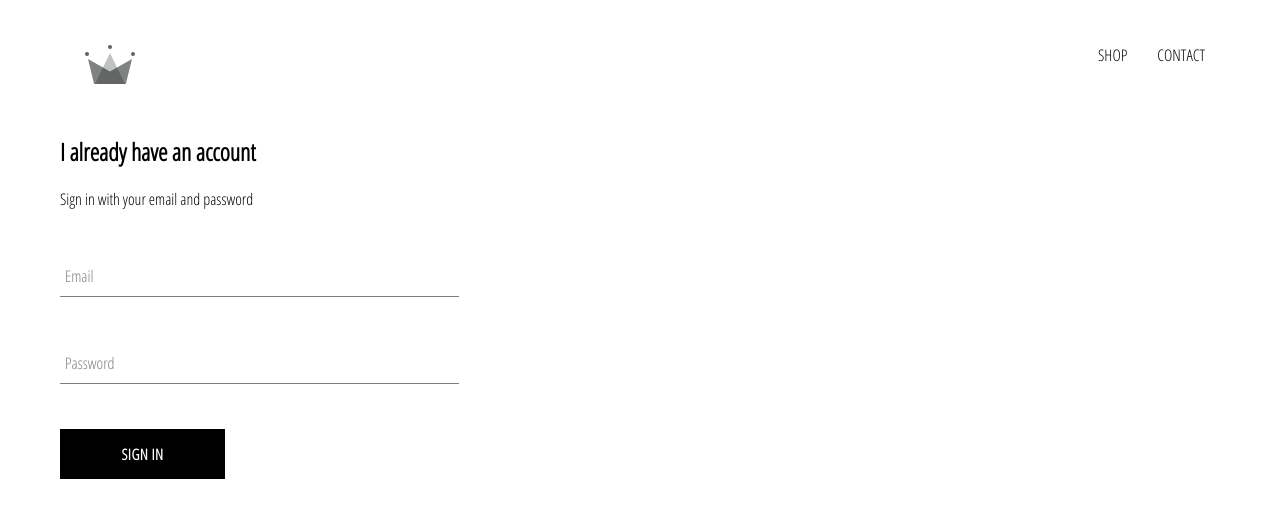
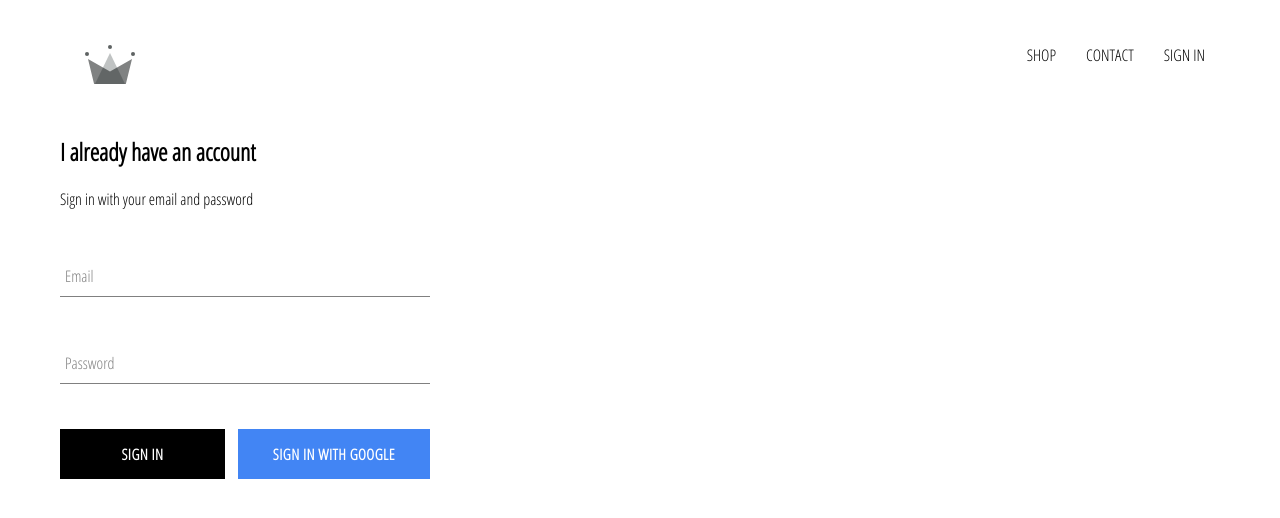
Before and after one commit to allanweber/react-ecommerce, a React (Create React App) app: page /signin in a window 1280 px wide. Shown: the top 518 px of the page. Built offline with nearby package versions, Linux system fonts and the light colour scheme; no server answers.

Commit message:
Firebase

```diff
--- a/package.json
+++ b/package.json
@@ -6,6 +6,7 @@
     "@testing-library/jest-dom": "^4.2.4",
     "@testing-library/react": "^9.3.2",
     "@testing-library/user-event": "^7.1.2",
+    "firebase": "^7.14.6",
     "node-sass": "^4.14.1",
     "react": "^16.13.1",
     "react-dom": "^16.13.1",
--- a/src/App.css
+++ b/src/App.css
@@ -7,3 +7,7 @@
   text-decoration: none;
   color: black;
 }
+
+* {
+  box-sizing: border-box;
+}
--- a/src/App.js
+++ b/src/App.js
@@ -1,15 +1,36 @@
-import React from "react";
+import React, { Component } from "react";
 import { Route, Switch } from "react-router-dom";
 import "./App.css";
 import HomePage from "./pages/homepage/homepage.component";
-import ShopPage from './pages/shop/shop.component'
-import Header from './components/header/header.component'
-import SignInAndSignUp from './pages/sign-in-and-sign-up/sign-in-and-sign-up.component'
+import ShopPage from "./pages/shop/shop.component";
+import Header from "./components/header/header.component";
+import SignInAndSignUp from "./pages/sign-in-and-sign-up/sign-in-and-sign-up.component";
+import { auth } from "./firebase/firebase.utils";
 
-function App() {
+class App extends Component {
+  constructor() {
+    super();
+
+    this.state = {
+      currentUser: null,
+    };
+  }
+
+  unsubscribeFromAuth = null;
+  componentDidMount() {
+    this.unsubscribeFromAuth = auth.onAuthStateChanged((user) => {
+      this.setState({ currentUser: user });
+    });
+  }
+
+  componentWillUnmount() {
+    this.unsubscribeFromAuth();
+  }
+
+  render() {
     return (
       <div>
-      <Header />
+        <Header currentUser={this.state.currentUser} />
         <Switch>
           <Route exact path="/" component={HomePage} />
           <Route path="/shop" component={ShopPage} />
@@ -18,5 +39,6 @@
       </div>
     );
   }
+}
 
 export default App;
--- a/src/components/custom-button/custom-button.component.jsx
+++ b/src/components/custom-button/custom-button.component.jsx
@@ -2,8 +2,11 @@
 
 import "./custom-button.styles.scss";
 
-const CustomButton = ({ children, ...otherProps }) => (
-  <button className="custom-button" {...otherProps}>
+const CustomButton = ({ children, isGoogleSignIn, ...otherProps }) => (
+  <button
+    className={`${isGoogleSignIn ? "google-sign-in" : ""} custom-button`}
+    {...otherProps}
+  >
     {children}
   </button>
 );
--- a/src/components/custom-button/custom-button.styles.scss
+++ b/src/components/custom-button/custom-button.styles.scss
@@ -19,4 +19,14 @@
     color: black;
     border: 1px solid black;
   }
+
+  &.google-sign-in {
+    background-color: #4285f4;
+    color: white;
+
+    &:hover {
+      background-color: #357ae8;
+      border: none;
+    }
+  }
 }
--- a/src/components/header/header.component.jsx
+++ b/src/components/header/header.component.jsx
@@ -1,9 +1,10 @@
 import React from "react";
 import { Link } from "react-router-dom";
 import { ReactComponent as Logo } from "../../assets/crown.svg";
+import { auth } from "../../firebase/firebase.utils";
 import "./header.styles.scss";
 
-const Header = () => (
+const Header = ({ currentUser }) => (
   <div className="header">
     <Link className="logo-container" to="/">
       <Logo className="logo" />
@@ -15,6 +16,13 @@
       <Link className="option" to="/shop">
         CONTACT
       </Link>
+      {currentUser ? (
+        <div className="option" onClick={() => auth.signOut()}>SIGN OUT</div>
+      ) : (
+        <Link className="option" to="/signin">
+          SIGN IN
+        </Link>
+      )}
     </div>
   </div>
 );
--- a/src/components/header/header.styles.scss
+++ b/src/components/header/header.styles.scss
@@ -20,6 +20,7 @@
 
     .option {
       padding: 10px 15px;
+      cursor: pointer;
     }
   }
 }
--- a/src/components/sign-in/sign-in.component.jsx
+++ b/src/components/sign-in/sign-in.component.jsx
@@ -1,6 +1,7 @@
 import React, { Component } from "react";
 import FormInput from "../form-input/form-input.component";
 import CustomButton from "../custom-button/custom-button.component";
+import { signInWithGoogle } from "../../firebase/firebase.utils";
 
 import "./sign-in.styles.scss";
 
@@ -48,7 +49,12 @@
             label="Password"
             autoComplete="current-password"
           />
-          <CustomButton type="submit">Sign In</CustomButton>
+          <div className="buttons">
+            <CustomButton type="submit">Sign in</CustomButton>
+            <CustomButton onClick={signInWithGoogle} isGoogleSignIn>
+              Sign in with Google
+            </CustomButton>
+          </div>
         </form>
       </div>
     );
--- a/src/components/sign-in/sign-in.styles.scss
+++ b/src/components/sign-in/sign-in.styles.scss
@@ -1,9 +1,14 @@
 .sign-in {
-    width: 30vw;
+    width: 370px;
     display: flex;
     flex-direction: column;
 
     .title {
         margin: 10px 0;;
     }
+
+    .buttons {
+        display: flex;
+        justify-content: space-between;
+    }
 }
--- /dev/null
+++ b/src/firebase/firebase.utils.js
@@ -0,0 +1,25 @@
+import firebase from "firebase/app";
+import "firebase/firestore";
+import "firebase/auth";
+
+const config = {
+  apiKey: "AIzaSyAQGg3dhKyeXtmXXJ8oPSN9axbjiqGeedg",
+  authDomain: "ecommerce-db-allan.firebaseapp.com",
+  databaseURL: "https://ecommerce-db-allan.firebaseio.com",
+  projectId: "ecommerce-db-allan",
+  storageBucket: "ecommerce-db-allan.appspot.com",
+  messagingSenderId: "422265285948",
+  appId: "1:422265285948:web:ebe9f79a915f9fa7b68239",
+  measurementId: "G-MMFE1RXQFQ",
+};
+
+firebase.initializeApp(config);
+
+export const auth = firebase.auth();
+export const firestore = firebase.firestore();
+
+const provider = new firebase.auth.GoogleAuthProvider();
+provider.setCustomParameters({ prompt: "select_account" });
+export const signInWithGoogle = () => auth.signInWithPopup(provider);
+
+export default firebase;
```
Also changed, not shown: 1 other file (tests, documents, lock files or other folders). Lines whose indentation alone changed are shown as unchanged.
